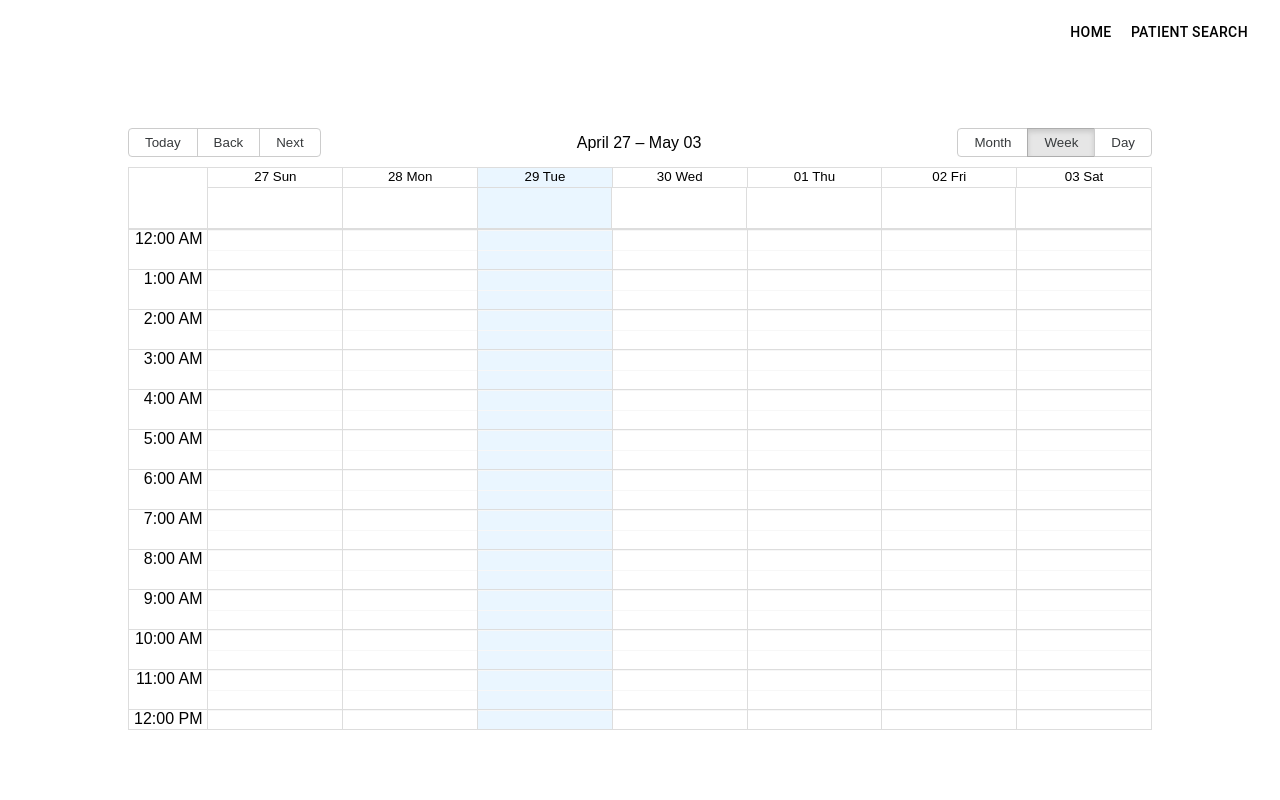
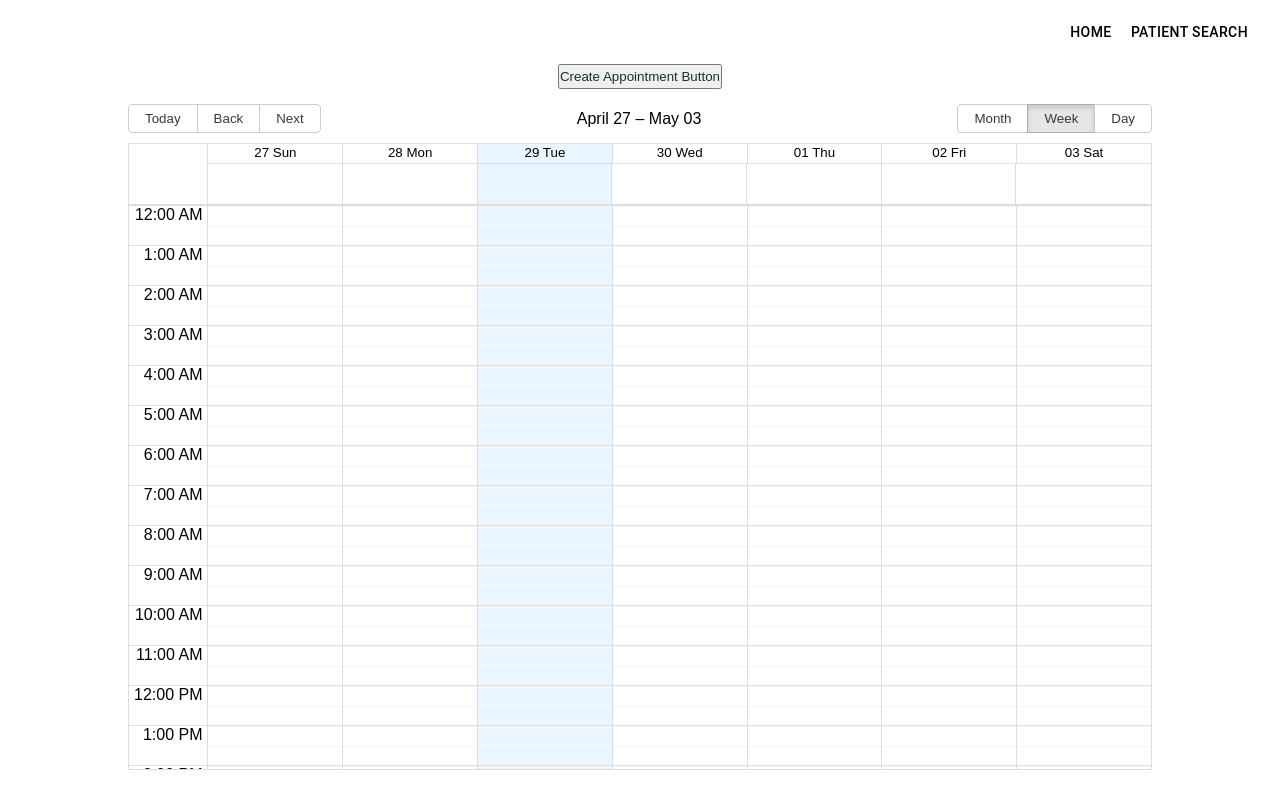
Before and after one commit to B1gYoshi/gupta-care, a Next.js app in the folder frontend/: page /clinician/home in a window 1280 px wide. Built offline with nearby package versions, Linux system fonts and the light colour scheme; no server answers.

Commit message:
added front end logic for appointment creating

```diff
--- a/frontend/app/clinician/home/home.css
+++ b/frontend/app/clinician/home/home.css
@@ -1,4 +1,4 @@
 .calendarHolder {
-    padding: 5% 10% 5% 10%;
+    padding: 0% 10% 5% 10%;
     height: 100%;
 }
--- a/frontend/components/calendar.css
+++ b/frontend/components/calendar.css
@@ -1,4 +1,17 @@
-.calendarContainer {
-    height: 100%;
+.Cc {
+    display: flex;
+    flex-direction: column;
+    align-items: center;
+    justify-content: center;
+    padding-bottom: 15px;
 
 }
+
+.createButton {
+    height: 25px;
+    color: rgb(25, 48, 48);
+}
+
+.calendarRoot {
+    height: 100%;
+}
--- a/frontend/components/calendar.tsx
+++ b/frontend/components/calendar.tsx
@@ -2,6 +2,16 @@ import { Calendar, momentLocalizer, View } from 'react-big-calendar';
 import moment from 'moment';
 import 'react-big-calendar/lib/css/react-big-calendar.css';
 import { useState } from 'react';
+import './calendar.css'
+
+import {
+	Modal,
+	Box,
+	Button,
+	Typography,
+	TextField,
+	Stack,
+  } from '@mui/material';
 
 const localizer = momentLocalizer(moment);
 
@@ -18,14 +28,33 @@ type Props = {
   isClinician?: boolean;
 };
 
-const AppointmentCalendar = ({ events }: Props) => {
+const AppointmentCalendar = ({ events, isClinician }: Props) => {
   const [currentDate, setCurrentDate] = useState(new Date());
   const [currentView, setCurrentView] = useState<View>('week');
 
+  const [appointmentTitle, setAppointmentTitle] = useState<String>('')
+  const [patientEmail, setPatientEmail] = useState<String>('')
+  const [appointmentStart, setAppointmentStart] = useState<String>('')
+
   const views: View[] = ['month', 'week', 'day'];
 
+  const [openModal, setOpenModal] = useState(false);
+
+  const handleOpen = () => setOpenModal(true);
+  const handleClose = () => setOpenModal(false);
+
+  const createAppointment = async (e: any) => {
+	console.log("Creating appointment")
+	setOpenModal(false)
+  }
+
   return (
-    // <div className="calendarContainer">
+    <div className='calendarRoot'>
+		{isClinician && (
+			<div className='Cc'>
+				<button className='createButton' onClick={handleOpen}> Create Appointment Button </button>
+			</div>
+		)}
 		<Calendar
 			localizer={localizer}
 			date={currentDate}
@@ -38,7 +67,56 @@ const AppointmentCalendar = ({ events }: Props) => {
 			views={views}
 			defaultView="week"
 		/>
-    // </div>
+		<Modal open={openModal} onClose={handleClose}>
+			<Box
+			sx={{
+				position: 'absolute',
+				top: '50%',
+				left: '50%',
+				transform: 'translate(-50%, -50%)',
+				bgcolor: 'background.paper',
+				boxShadow: 24,
+				p: 4,
+				width: 400,
+				borderRadius: 2,
+			}}
+			>
+			<Typography variant="h6" gutterBottom>
+				New Appointment
+			</Typography>
+
+				<Stack spacing={2}>
+					<TextField
+					label="Appointment Title"
+					variant="outlined"
+					fullWidth
+					required
+					onChange={(e) => setAppointmentTitle(e.target.value)}
+					/>
+					<TextField
+					label="Patient Email"
+					type="email"
+					variant="outlined"
+					fullWidth
+					required
+					onChange={(e) => setPatientEmail(e.target.value)}
+					/>
+					<TextField
+					label="Start Date and Time"
+					type="datetime-local"
+					InputLabelProps={{ shrink: true }}
+					fullWidth
+					required
+					onChange={(e) => setAppointmentStart(e.target.value)}
+					/>
+
+					<Button variant="contained" fullWidth onClick={createAppointment}>
+						Create Appointment
+					</Button>
+				</Stack>
+			</Box>
+		</Modal>
+    </div>
   );
 };
 
```
Also changed, not shown: 1 other file (tests, documents, lock files or other folders). Lines whose indentation alone changed are shown as unchanged.
